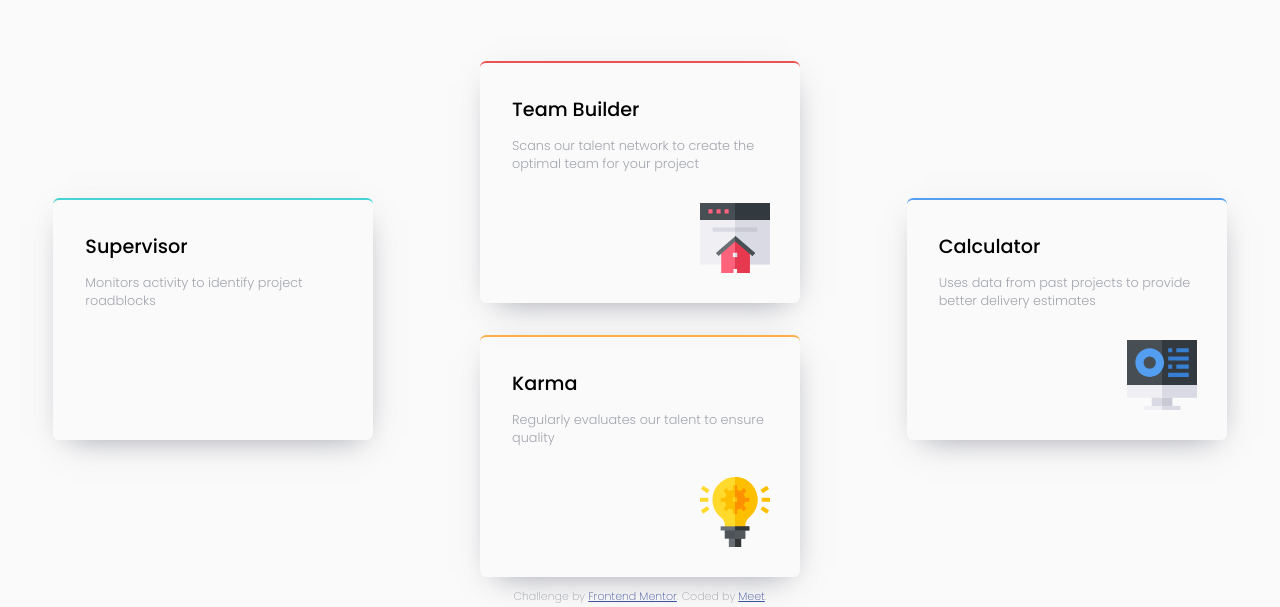
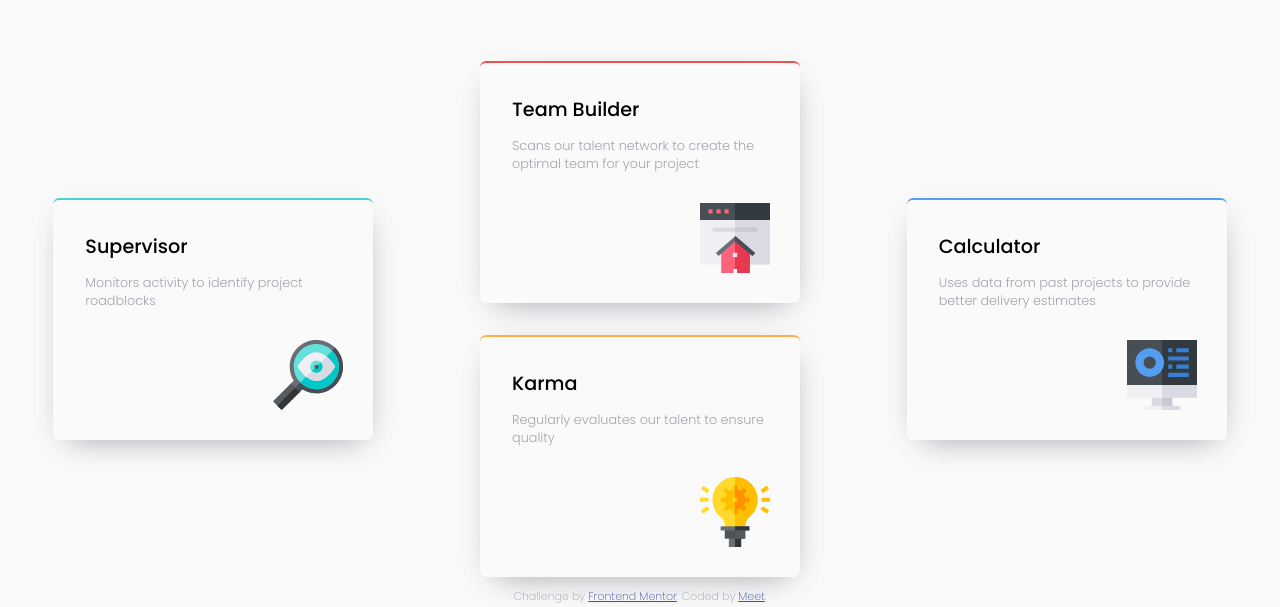
Before and after one commit to meetdudhat2004/meetdudhat2004.github.io, a plain HTML site: page index.html in a window 1280 px wide. Shown: the part 193-800 px from the top of the page. Drawn offline with Linux system fonts and the light colour scheme; files whose address does not match are found by name.

Commit message:
Add files via upload

```diff
--- a/index.html
+++ b/index.html
@@ -32,7 +32,7 @@
             <h2>Supervisor</h2>
             <p>Monitors activity to identify project roadblocks
             </p>
-            <img src="images/icon-supervisor.svg" alt="">
+            <img src="icon-supervisor.svg" alt="">
           </div>
         </div>
         <div class="col">
```
